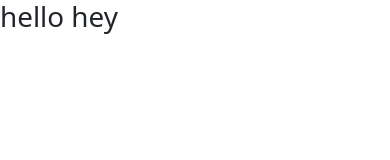
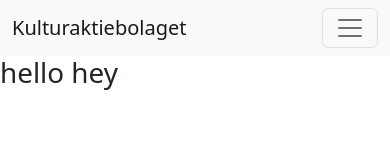
Before and after one commit to hejmaria/KBA-grund, a website: page index.html in a window 390 px wide. Drawn offline with nearby package versions, Linux system fonts and the light colour scheme.

Commit message:
fix prettier

```diff
--- a/index.html
+++ b/index.html
@@ -5,12 +5,42 @@
   <meta http-equiv="X-UA-Compatible" content="IE=edge" />
   <meta name="viewport" content="width=device-width, initial-scale=1.0" />
   <title>Document</title>
-    <link
-      rel="stylesheet"
-      href="node_modules/bootstrap/dist/css/bootstrap.css"
-    />
+  <link rel="stylesheet" href="node_modules/bootstrap/dist/css/bootstrap.css" />
  </head>
  <body>
+  <!-- NAVBAR STARTS HERE -->
+  <nav class="navbar navbar-expand-lg navbar-light bg-light">
+   <div class="container-fluid">
+    <a class="navbar-brand" href="#">Kulturaktiebolaget</a>
+    <button
+     class="navbar-toggler"
+     type="button"
+     data-bs-toggle="collapse"
+     data-bs-target="#navbarSupportedContent"
+     aria-controls="navbarSupportedContent"
+     aria-expanded="false"
+     aria-label="Toggle navigation"
+    >
+     <span class="navbar-toggler-icon"></span>
+    </button>
+
+    <div class="collapse navbar-collapse" id="navbarSupportedContent">
+     <ul class="navbar-nav ms-auto mb-2 mb-lg-0">
+      <li class="nav-item">
+       <a class="nav-link" href="#">ARTISTAGENTUR</a>
+      </li>
+      <li class="nav-item">
+       <a class="nav-link" href="#">OM OSS</a>
+      </li>
+      <li class="nav-item">
+       <a class="nav-link" href="#">KONTAKT</a>
+      </li>
+     </ul>
+    </div>
+   </div>
+  </nav>
+  <!-- NAVBAR END -->
+
   <h1>hello hey</h1>
   <script src="node_modules/bootstrap/dist/js/bootstrap.bundle.js"></script>
  </body>
```
Lines whose indentation alone changed are shown as unchanged.
